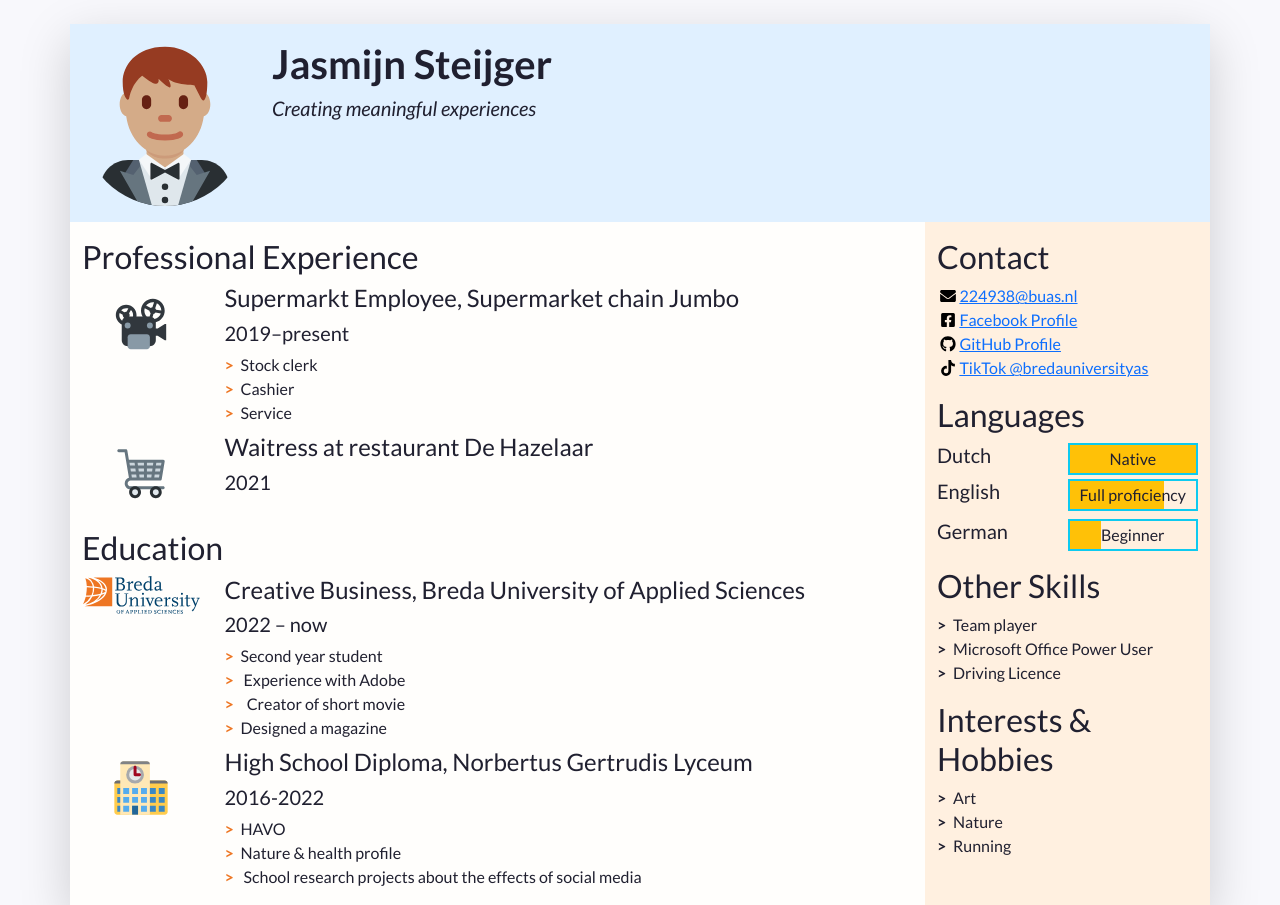
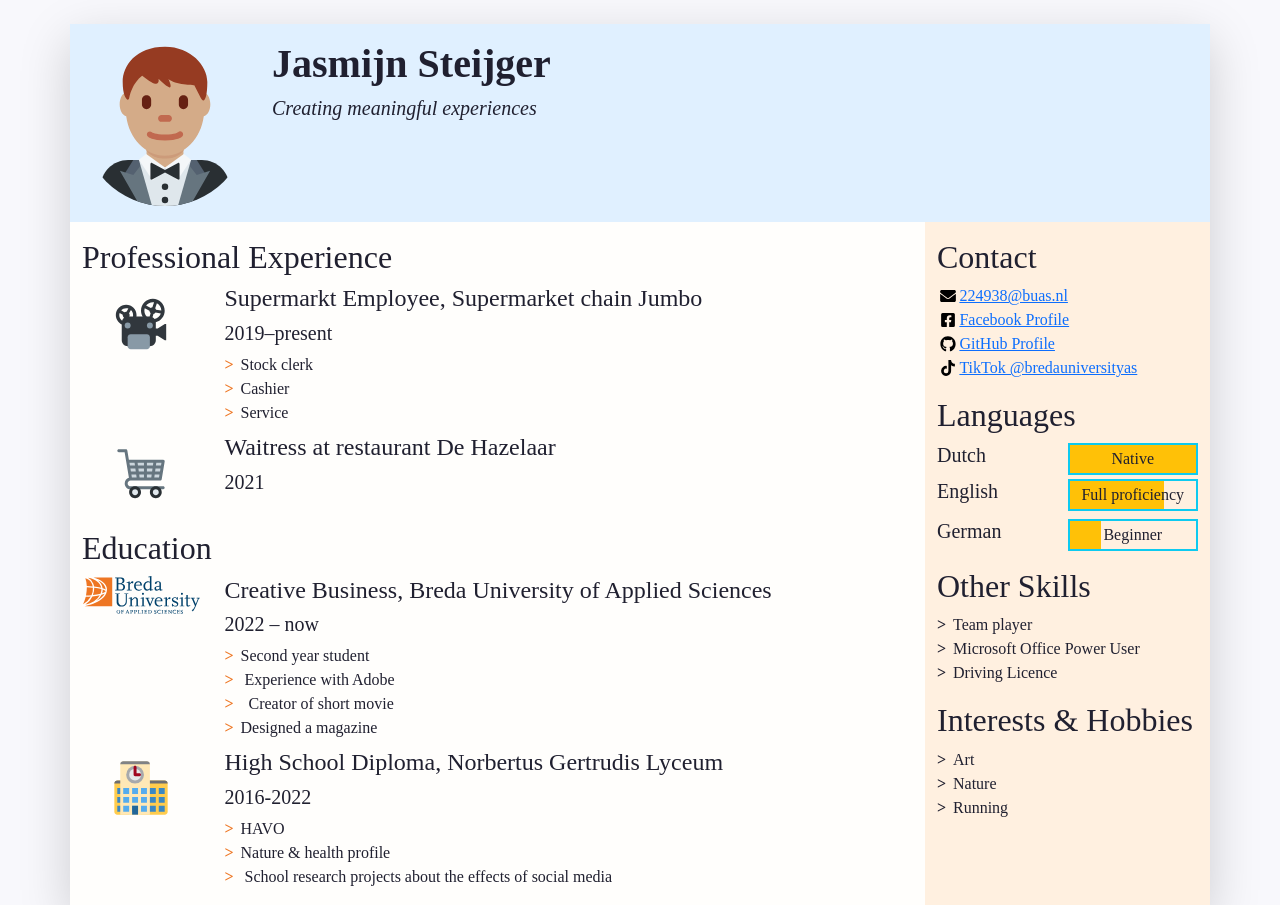
Before and after one commit to JasmijnSteijger/cv, a plain HTML site: page index.html in a window 1280 px wide. Shown: the top 905 px of the page. Drawn offline with nearby package versions, Linux system fonts and the light colour scheme.

Commit message:
text font

```diff
--- a/css/styles.css
+++ b/css/styles.css
@@ -6,7 +6,7 @@
 /* Styles for the body */
 
 body {
-	font-family: Lato, "Open Sans", Roboto, "Segoe UI", "Helvetica Neue", Helvetica, Arial, sans-serif;
+	font-family: serif, "Open Sans", Roboto, "Segoe UI", "Helvetica Neue", Helvetica, Arial, sans-serif;
 	color: #202030;
 	background-color: #f8f8fc;
 }
```
